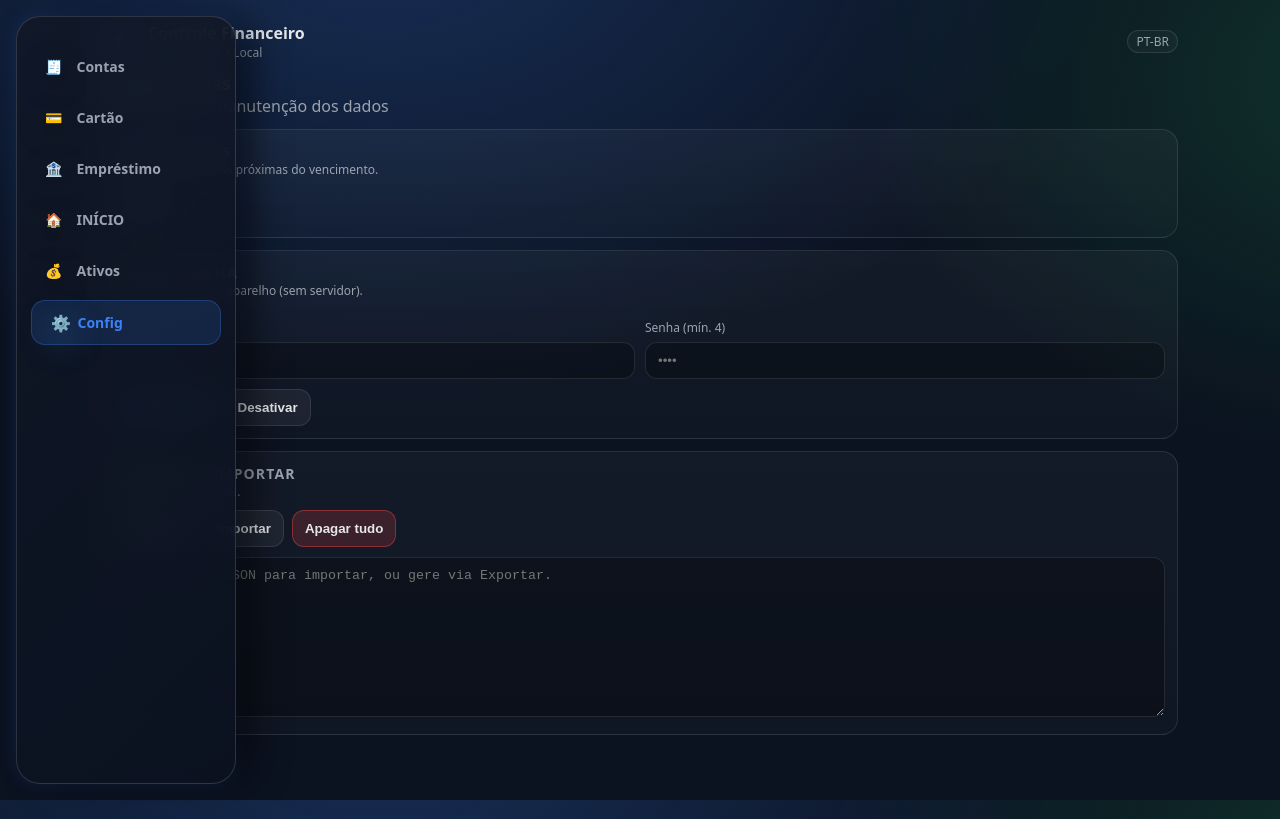
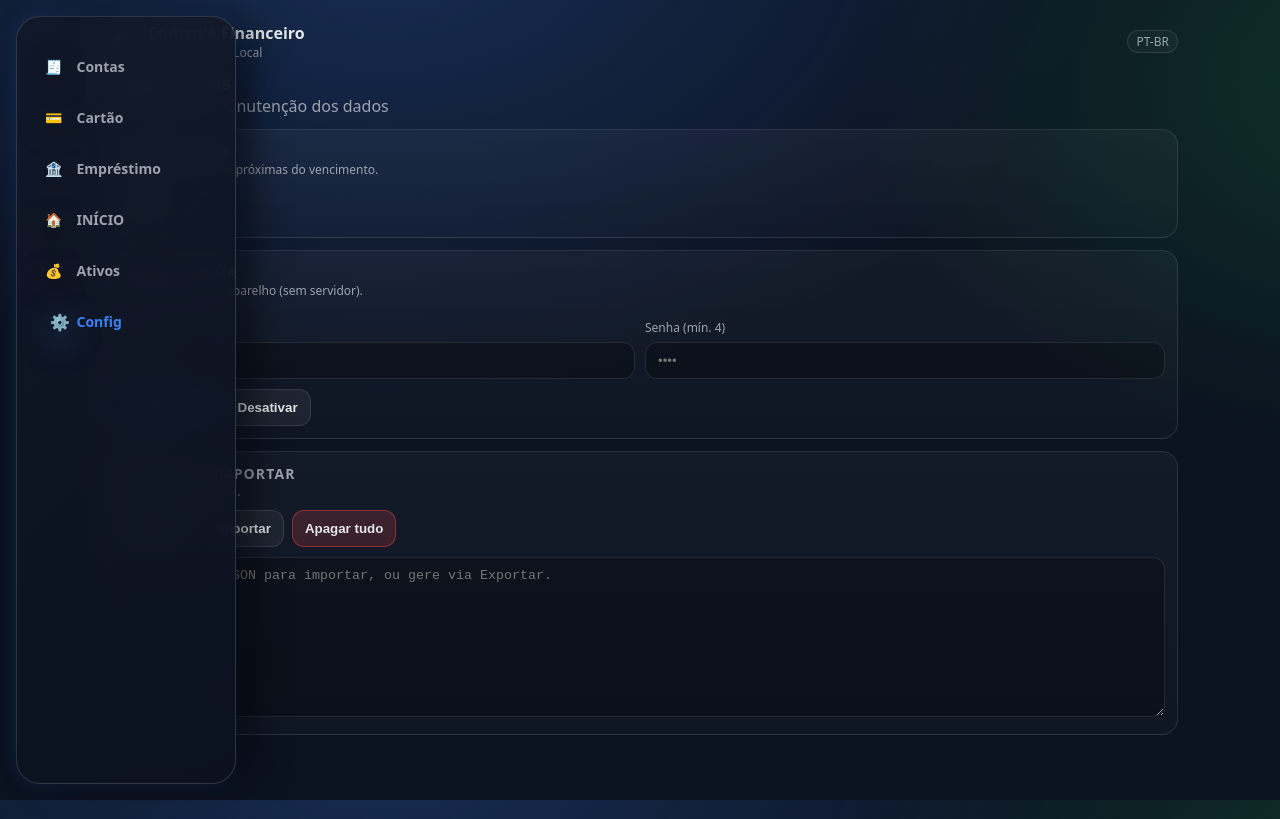
Before and after one commit to Rafaelhso33/app-financas, a React (Vite) app: page /config in a window 1280 px wide. Built offline with nearby package versions, Linux system fonts and the light colour scheme.

Commit message:
AI: retire o fundo que os ícones dos menus fica sobre ele

```diff
--- a/src/ui/styles.css
+++ b/src/ui/styles.css
@@ -114,7 +114,7 @@ label{font-size:12px; color:var(--muted); display:block; margin:10px 0 6px;}
   filter: drop-shadow(0 14px 18px rgba(59, 130, 246, 0.6));
 }
 .nav a.active{color: #ffffff;
-  background: radial-gradient(circle at center, rgba(59, 130, 246, 0.25) 0%, transparent 70%);
+  background: transparent;
 }
 .nav a span:first-child{font-size:26px; line-height:1;}
 
@@ -167,9 +167,9 @@ label{font-size:12px; color:var(--muted); display:block; margin:10px 0 6px;}
     font-weight: 600;
   }
   .nav a.active {
-    background: rgba(59, 130, 246, 0.15);
+    background: transparent;
     color: var(--brand);
-    border: 1px solid rgba(59, 130, 246, 0.3);
+    border: none;
   }
 }
 hr{border:none; border-top:1px solid var(--border); margin:10px 0;}
```
